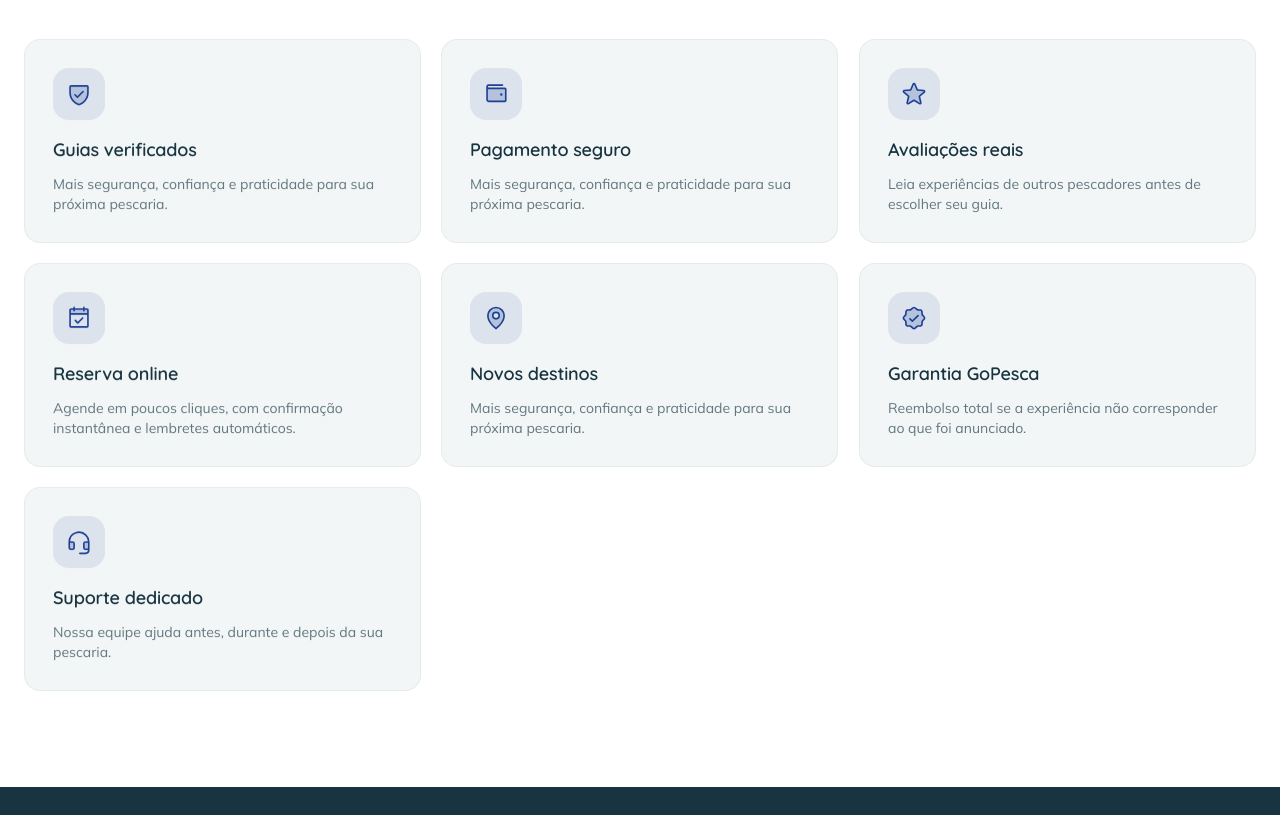
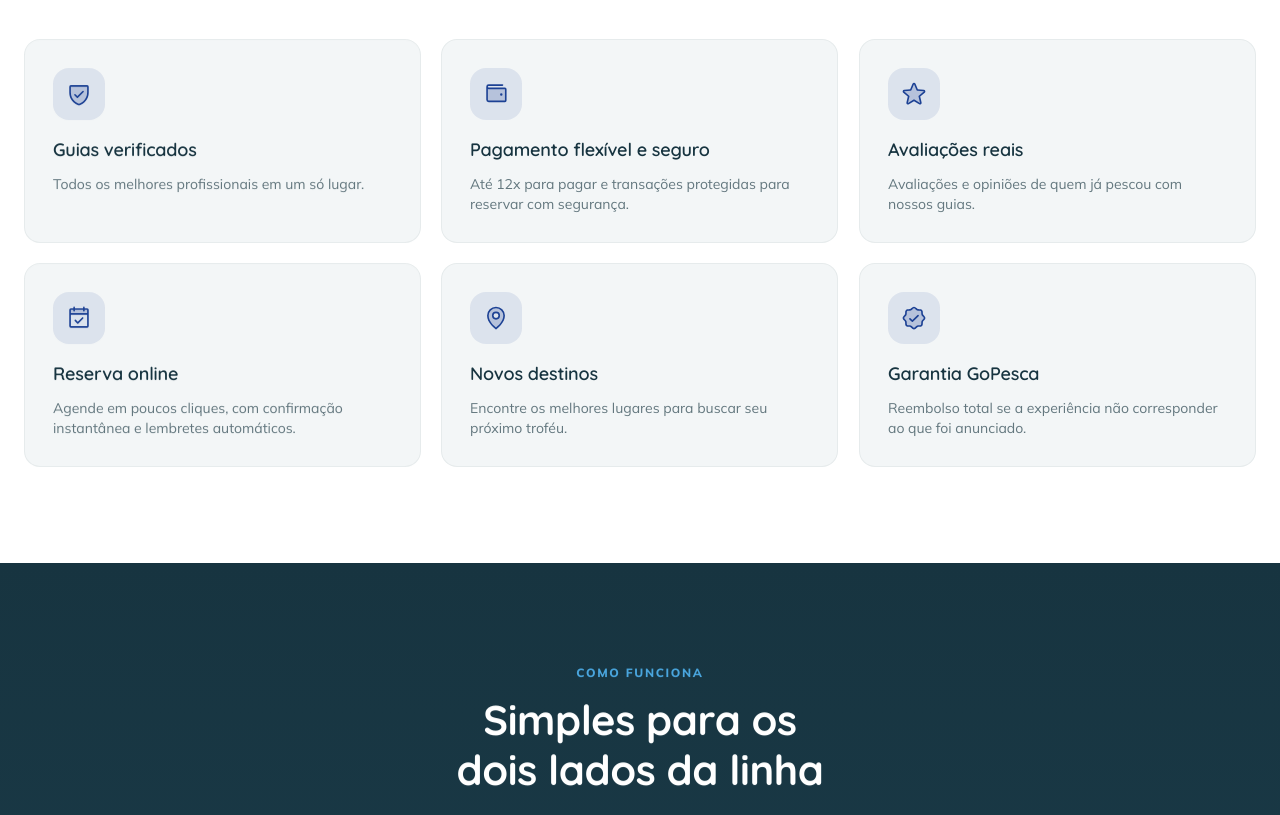
Before and after one commit to Leomendferre/go-pesca_landing-page, a Next.js app: page / in a window 1280 px wide. Shown: the part 1980-2795 px from the top of the page. Built offline with nearby package versions, Linux system fonts and the light colour scheme.

Commit message:
Fix: ajustes finos nos textos

```diff
--- a/components/landing/how-it-works.tsx
+++ b/components/landing/how-it-works.tsx
@@ -21,8 +21,8 @@ const STEPS: Record<Perfil, Step[]> = {
     {
       num: "01",
       icon: MagnifyingGlassIcon,
-      title: "Encontre seu guia",
-      description: "Busque por destino, espécie ou tipo de pesca e compare guias verificados perto de você.",
+      title: "Encontre seu guia perto de você e em todo o Brasil",
+      description: "Busque por destino, espécie ou tipo de pesca e compare guias verificados.",
     },
     {
       num: "02",
--- a/components/landing/problem.tsx
+++ b/components/landing/problem.tsx
@@ -4,7 +4,7 @@ import {
   MagnifyingGlassIcon,
   CreditCardIcon,
   ShieldWarningIcon,
-  QuestionIcon,
+  MapPinIcon,
   WhatsappLogoIcon,
   type Icon,
 } from "@phosphor-icons/react"
@@ -24,10 +24,10 @@ const PROBLEMS: { icon: Icon; title: string; description: string }[] = [
   {
     icon: CreditCardIcon,
     title: "Pagamentos inseguros",
-    description: "Transferências e negociações informais geram insegurança para ambos os lados.",
+    description: "Opções de pagamentos limitadas. Transferências e negociações informais geram insegurança para ambos os lados.",
   },
   {
-    icon: QuestionIcon,
+    icon: MapPinIcon,
     title: "Descobrir novos destinos exige muito esforço",
     description: "As melhores oportunidades muitas vezes dependem apenas de indicação.",
   },
--- a/components/landing/solution.tsx
+++ b/components/landing/solution.tsx
@@ -6,7 +6,6 @@ import {
   WalletIcon,
   StarIcon,
   SealCheckIcon,
-  HeadsetIcon,
   MapPinIcon,
   type Icon,
 } from "@phosphor-icons/react"
@@ -16,17 +15,17 @@ const SOLUTIONS: { icon: Icon; title: string; description: string }[] = [
   {
     icon: ShieldCheckIcon,
     title: "Guias verificados",
-    description: "Mais segurança, confiança e praticidade para sua próxima pescaria.",
+    description: "Todos os melhores profissionais em um só lugar.",
   },
   {
     icon: WalletIcon,
-    title: "Pagamento seguro",
-    description: "Mais segurança, confiança e praticidade para sua próxima pescaria.",
+    title: "Pagamento flexível e seguro",
+    description: "Até 12x para pagar e transações protegidas para reservar com segurança.",
   },
   {
     icon: StarIcon,
     title: "Avaliações reais",
-    description: "Leia experiências de outros pescadores antes de escolher seu guia.",
+    description: "Avaliações e opiniões de quem já pescou com nossos guias.",
   },
   {
     icon: CalendarCheckIcon,
@@ -36,17 +35,12 @@ const SOLUTIONS: { icon: Icon; title: string; description: string }[] = [
   {
     icon: MapPinIcon,
     title: "Novos destinos",
-    description: "Mais segurança, confiança e praticidade para sua próxima pescaria.",
+    description: "Encontre os melhores lugares para buscar seu próximo troféu.",
   },
   {
     icon: SealCheckIcon,
     title: "Garantia GoPesca",
     description: "Reembolso total se a experiência não corresponder ao que foi anunciado.",
-  },
-  {
-    icon: HeadsetIcon,
-    title: "Suporte dedicado",
-    description: "Nossa equipe ajuda antes, durante e depois da sua pescaria.",
   },
 ]
 
--- a/components/landing/waitlist.tsx
+++ b/components/landing/waitlist.tsx
@@ -41,15 +41,15 @@ const TIPOS_AGUA: { value: WaterType; label: string }[] = [
 const COPY: Record<Perfil, { title: string; desc: string; cta: string; toggle: string }> = {
   pescador: {
     title: "Entre na lista prioritária da GoPesca",
-    desc: "Seja um dos primeiros a reservar com guias verificados e ganhe benefícios exclusivos de fundador.",
+    desc: "Seja um dos primeiros a reservar com guias verificados e ganhe benefícios exclusivos.",
     cta: "Quero acesso antecipado 🎣",
-    toggle: "Quero reservar",
+    toggle: "PESCADOR",
   },
   guia: {
     title: "Seja um guia fundador da GoPesca",
     desc: "Anuncie de graça, sem mensalidade você só paga quando recebe uma reserva. Vagas de fundador limitadas por região.",
     cta: "Quero captar mais clientes 🚀",
-    toggle: "Quero captar clientes",
+    toggle: "GUIA",
   },
 }
 
@@ -485,7 +485,7 @@ export function Waitlist() {
           <div className="mt-7 flex flex-wrap justify-center gap-x-6 gap-y-3">
             <Trust icon={<ShieldCheckIcon weight="bold" className="size-4.5 text-[#4aa6de]" />} label="Dados protegidos" />
             <Trust icon={<ClockIcon weight="bold" className="size-4.5 text-[#4aa6de]" />} label="Acesso antecipado" />
-            <Trust icon={<StarIcon weight="bold" className="size-4.5 text-[#4aa6de]" />} label="Benefícios de fundador" />
+            <Trust icon={<StarIcon weight="bold" className="size-4.5 text-[#4aa6de]" />} label={isGuia ? "Benefícios de fundador" : "Benefícios"} />
           </div>
         </div>
       </div>
```
